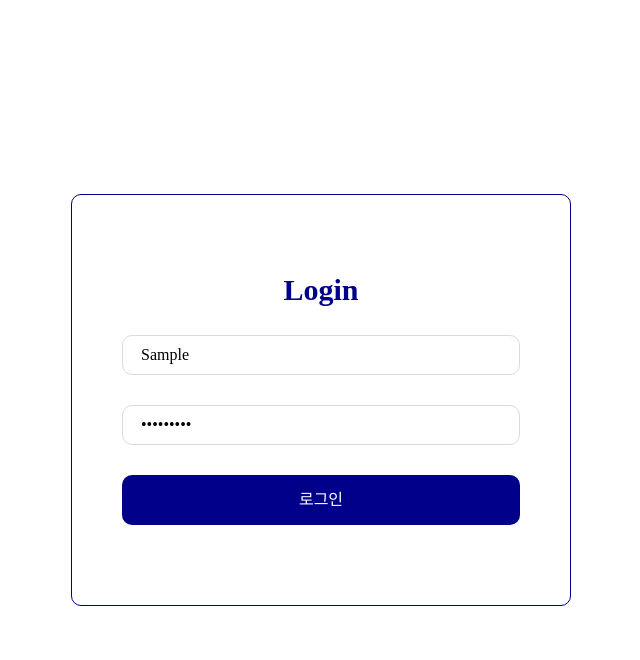
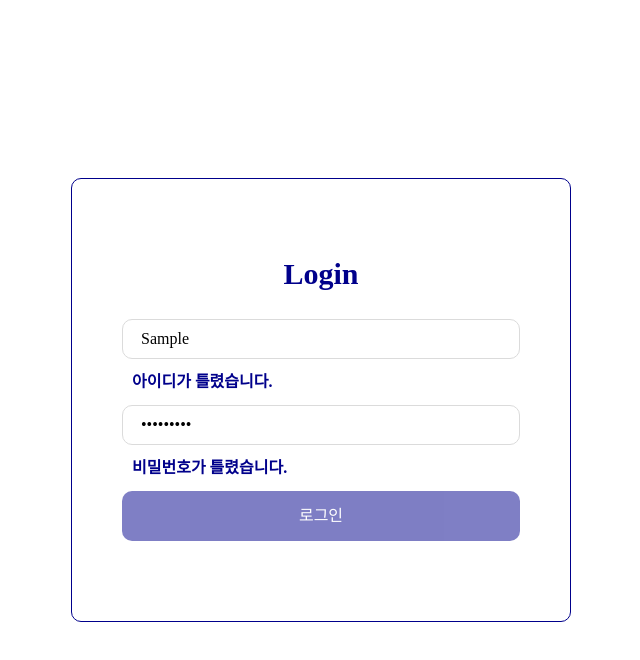
Before and after one commit to yujinkim11/login_Ex, a React (Create React App) app: page / in a window 1280 px wide. Both pictures are taken after typing "Sample", "Sample123" into the empty fields and a click on the button "로그인". Shown: the top 660 px of the page, without its empty margins (319-959 px from the left). Built offline with nearby package versions, Linux system fonts and the light colour scheme.

Commit message:
에러메시지

```diff
--- a/src/components/Login.js
+++ b/src/components/Login.js
@@ -1,5 +1,10 @@
 import { useForm } from "react-hook-form";
 import styled from "styled-components";
+
+const userDB = {
+  dbUsername: "test",
+  dbPw: "aaa123123",
+};
 
 const Wrap = styled.div`
   height: 100vh;
@@ -66,13 +71,31 @@ export const Login = () => {
     register,
     handleSubmit,
     formState: { errors, isValid },
+    getValues,
+    setError,
   } = useForm({
     mode: "onChange",
   });
 
-  const onSubmit = () => {};
+  const onSubmit = () => {
+    const { username, password } = getValues();
+    const { dbUsername, dbPw } = userDB;
+    // console.log(dbUsername, dbPw);
 
-  console.log(isValid);
+    if (username !== dbUsername) {
+      setError("usernameResult", { message: "아이디가 틀렸습니다." });
+    }
+
+    if (password !== dbPw) {
+      setError("passwordResult", { message: "비밀번호가 틀렸습니다." });
+    }
+
+    if (username === dbUsername && password === dbPw) {
+      alert("로그인 되었습니다");
+    }
+  };
+
+  console.log(errors);
 
   return (
     <Wrap>
@@ -91,7 +114,15 @@ export const Login = () => {
             type="text"
             placeholder="이메일또는 아이디를 입력 해주세요."
           />
-          <ErrorMessage>{errors?.username?.message}</ErrorMessage>
+
+          {errors?.username?.message && (
+            <ErrorMessage>{errors?.username?.message}</ErrorMessage>
+          )}
+
+          {errors?.usernameResult?.message && (
+            <ErrorMessage>{errors?.usernameResult?.message}</ErrorMessage>
+          )}
+
           <input
             {...register("password", {
               required: "비밀번호는 필수 입력사항 입니다.",
@@ -107,7 +138,15 @@ export const Login = () => {
             type="password"
             placeholder="password"
           />
-          <ErrorMessage>{errors?.password?.message}</ErrorMessage>
+
+          {errors?.password?.message && (
+            <ErrorMessage>{errors?.password?.message}</ErrorMessage>
+          )}
+
+          {errors?.passwordResult?.message && (
+            <ErrorMessage>{errors?.passwordResult?.message}</ErrorMessage>
+          )}
+
           <Button
             opacity={isValid ? 1 : 0.5}
             cursor={isValid ? "pointer" : "auto"}
```
